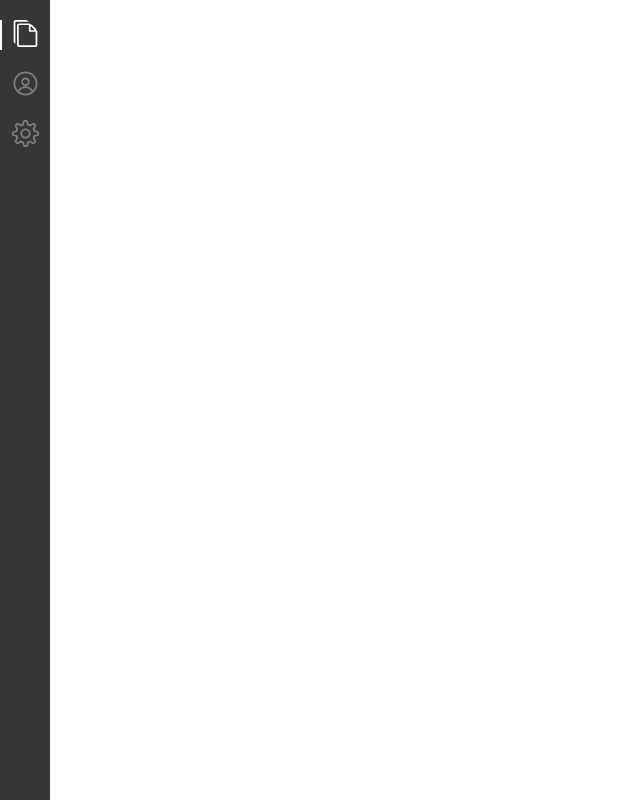
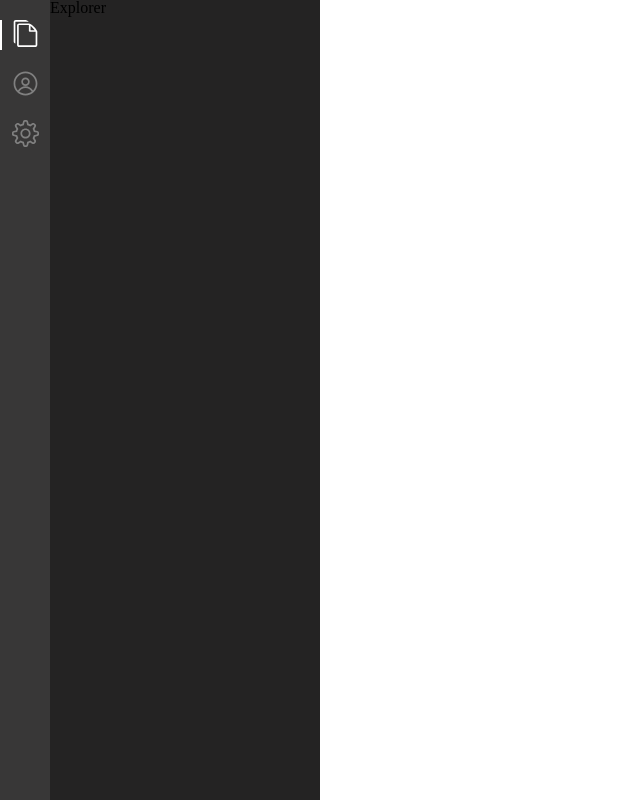
Before and after one commit to daosongit/portfolio, a React (Create React App) app: page / in a window 1280 px wide. Both pictures are taken after a click on the item 25 px from the left and 35 px from the top of the page. Shown: the whole page, without its empty margins (0-640 px from the left). Built offline with nearby package versions, Linux system fonts and the light colour scheme.

Commit message:
Primary Side Bar: - context for watching sideBar - show and hide sidebar - sidebar items: Explorer, About, Settings

```diff
--- a/src/App.js
+++ b/src/App.js
@@ -1,9 +1,16 @@
+import React, { useState } from 'react';
 import ActivityBar from './components/ActivityBar/ActivityBar';
+import PrimarySideBar from './components/PrimarySideBar/PrimarySideBar';
+export const PrimarySideBarCtx = React.createContext();
 
 export default function App() {
+  const [context, setContext] = useState({ key: '', isShown: false });
   return (
-    <div className="App" style={{ width: '100vw', height: '100vh' }}>
-      <ActivityBar />
+    <div className="App" style={{ width: '100vw', height: '100vh', display: 'flex' }}>
+      <PrimarySideBarCtx.Provider value={{ context, setContext }}>
+        <ActivityBar />
+        <PrimarySideBar />
+      </PrimarySideBarCtx.Provider>
     </div>
   );
 }
--- a/src/components/ActivityBar/MenuListGeneration.jsx
+++ b/src/components/ActivityBar/MenuListGeneration.jsx
@@ -1,11 +1,13 @@
-import React, { useState, useRef } from 'react';
+import React, { useState, useRef, useContext } from 'react';
 import { useMenuItemClicked, useMouseEnterHandler, useMouseLeaveHandler } from './useHandler';
 import { ImFilesEmpty as IcoExplore } from 'react-icons/im';
 import { RxAvatar as IcoAvatar } from 'react-icons/rx';
 import { SlSettings as IcoSetting } from 'react-icons/sl';
+import { PrimarySideBarCtx } from '../../App';
 
 export default function MenuListGeneration({ cl }) {
   const timeoutId = useRef(undefined);
+  const primarySideBarCtx = useContext(PrimarySideBarCtx);
 
   const menuItems = [
     { Explore: <IcoExplore /> },
@@ -39,7 +41,13 @@ export default function MenuListGeneration({ cl }) {
         <li
           className={currentEl.isActive ? cl.active : ''}
           key={key}
-          onClick={useMenuItemClicked.bind(null, stateMenuItems, setStateMenuItems, key)}>
+          onClick={useMenuItemClicked.bind(
+            null,
+            stateMenuItems,
+            setStateMenuItems,
+            key,
+            primarySideBarCtx,
+          )}>
           <span
             onMouseEnter={useMouseEnterHandler.bind(
               null,
--- a/src/components/ActivityBar/useHandler.js
+++ b/src/components/ActivityBar/useHandler.js
@@ -20,11 +20,15 @@ export const useMouseLeaveHandler = (state, setState, key, timeoutId) => {
   setState(newState);
 };
 
-export const useMenuItemClicked = (state, setState, key) => {
+export const useMenuItemClicked = (state, setState, key, ctx) => {
   const newState = [...state];
   newState.forEach((itm) => {
-    if (itm.key === key) itm.isActive = !itm.isActive;
-    else itm.isActive = false;
+    if (itm.key === key) {
+      itm.isActive = !itm.isActive;
+      ctx.setContext({ key: itm.key, isShown: itm.isActive });
+    } else {
+      itm.isActive = false;
+    }
   });
   setState(newState);
 };
--- /dev/null
+++ b/src/components/PrimarySideBar/About/About.jsx
@@ -0,0 +1,5 @@
+import React from 'react';
+
+export default function AboutSB() {
+  return <div>About</div>;
+}
--- /dev/null
+++ b/src/components/PrimarySideBar/Explorer/Explorer.jsx
@@ -0,0 +1,5 @@
+import React from 'react';
+
+export default function ExplorerSB() {
+  return <div>Explorer</div>;
+}
--- /dev/null
+++ b/src/components/PrimarySideBar/PrimarySideBar.jsx
@@ -0,0 +1,18 @@
+import React, { useContext } from 'react';
+import { PrimarySideBarCtx } from '../../App';
+import Explorer from './Explorer/Explorer';
+import About from './About/About';
+import Settings from './Settings/Settings';
+import cl from './PrimarySideBar.module.scss';
+
+export default function PrimarySideBar() {
+  const ctx = useContext(PrimarySideBarCtx);
+  const barClasses = [cl.sidebar, ctx.context.isShown ? cl.shown : ''].join(' ');
+  const sideBarItems =
+    { 'Explore': <Explorer /> ,
+     'About': <About /> ,
+     'Settings': <Settings /> }
+
+  const SideBarComponent = () => sideBarItems[ctx.context.key]
+  return <aside className={barClasses}>{<SideBarComponent />}</aside>;
+}
--- /dev/null
+++ b/src/components/PrimarySideBar/PrimarySideBar.module.scss
@@ -0,0 +1,12 @@
+.sidebar {
+  position: fixed;
+  left: 50px;
+  display: none;
+  width: 270px;
+  height: 100vh;
+  background-color: rgb(36, 35, 35);
+
+  &.shown {
+    display: block;
+  }
+}
--- /dev/null
+++ b/src/components/PrimarySideBar/Settings/Settings.jsx
@@ -0,0 +1,5 @@
+import React from 'react';
+
+export default function SettingsSB() {
+  return <div>Settings</div>;
+}
```
Also changed, not shown: src/components/PrimarySideBar/About/About.module.scss (added), src/components/PrimarySideBar/Explorer/Explorer.module.scss (added), src/components/PrimarySideBar/Settings/Settings.module.scss (added).
